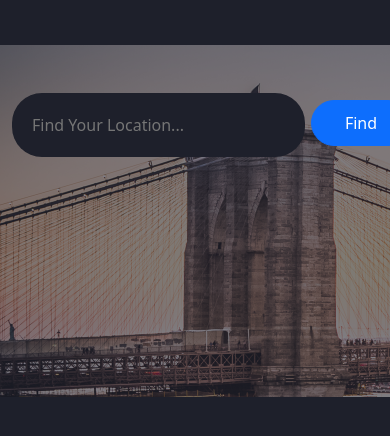
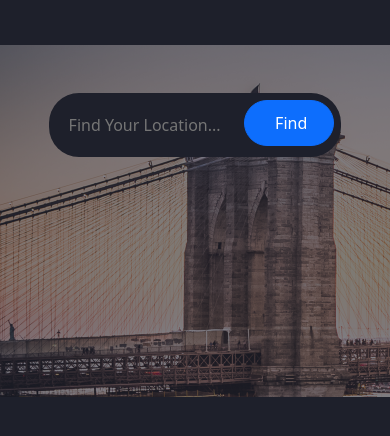
Before and after one commit to Soad-Eslam/Weather-App, a plain HTML site: page index.html in a window 390 px wide. Shown: the part 182-618 px from the top of the page. Drawn offline with Linux system fonts and the light colour scheme; no server answers.

Commit message:
Update media.css

```diff
--- a/css/media.css
+++ b/css/media.css
@@ -1,6 +1,6 @@
 @media screen and (max-width: 800px) {
   .main {
-    height: 250vh;
+    height: 220vh;
   }
   .forecast-container {
     flex-direction: column;
@@ -14,9 +14,12 @@
   .after {
     margin-top: 20px !important;
   }
+   .input-group{
+    justify-content: center;
+   }
   .input-group button {
-    left: 300px;
-    width: 100px;
+    right: 12%;
+    width: 90px;
   }
   footer .input-group {
     width: 480px;
```
